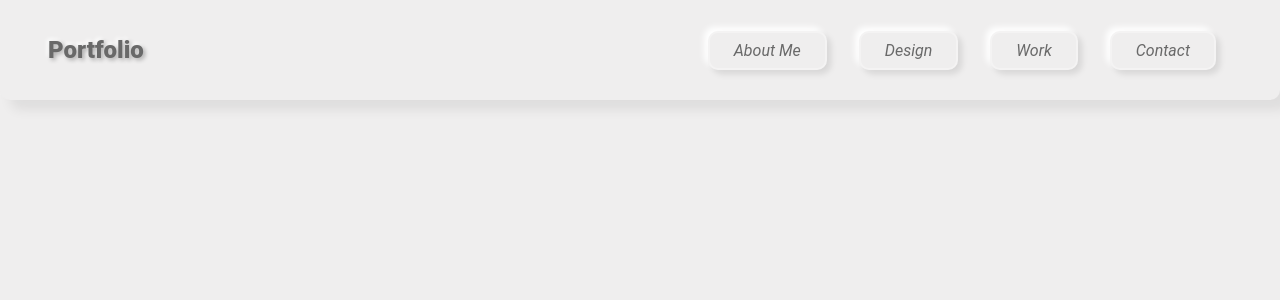
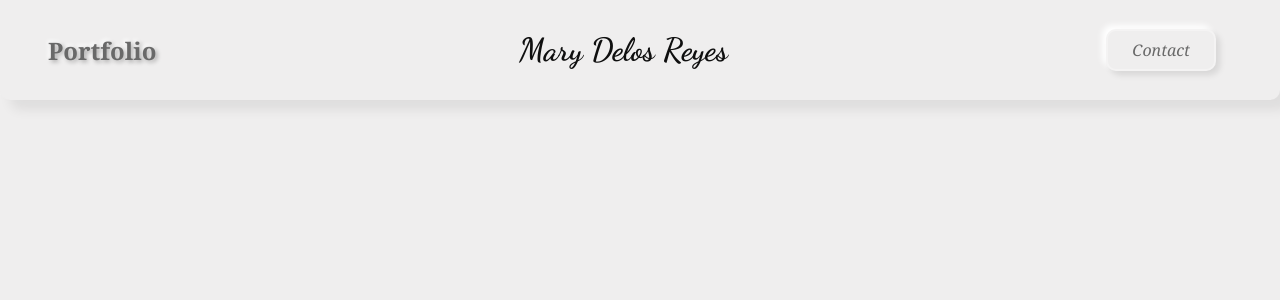
Before and after one commit to maryharebear/maryharebear, a React (Create React App) app: page / in a window 1280 px wide. Shown: the top 300 px of the page. Built offline with nearby package versions, Linux system fonts and the light colour scheme.

Commit message:
fix: navbar

```diff
--- a/package.json
+++ b/package.json
@@ -8,6 +8,7 @@
     "@testing-library/user-event": "^12.1.10",
     "react": "^17.0.1",
     "react-dom": "^17.0.1",
+    "react-router-dom": "^5.2.0",
     "react-scripts": "4.0.0",
     "web-vitals": "^0.2.4"
   },
--- a/src/App.jsx
+++ b/src/App.jsx
@@ -1,12 +1,21 @@
 import './App.css';
-
+import {Router, Route, Switch, Redirect} from 'react-router-dom';
+import { createHashHistory } from 'history';
 import Home from './pages/Home';
 
+
+const history = createHashHistory({
+  basename: '',
+  hashType: 'noslash',
+  getUserConfirmation: (message, callback) => callback(window.confirm(message)),
+});
 function App() {
   return (
-    <div className="App">
-        <Home />
-    </div>
+    <Router history={history}>
+      <Switch>
+        <Route exact path="/" component={Home}/>
+      </Switch>
+    </Router>
   );
 }
 
--- a/src/components/Navbar/Navbar.css
+++ b/src/components/Navbar/Navbar.css
@@ -1,3 +1,4 @@
+@import url('https://fonts.googleapis.com/css2?family=Dancing+Script:wght@700&display=swap');
 * {
   margin: 0;
   padding: 0;
@@ -22,7 +23,7 @@
 }
 .nav li.logo {
   margin-right: auto;
-    font-family: "Roboto", sans-serif;
+  font-family: Georgia, sans-serif;
   font-size: 1.5rem;
   color: dimgray;
   font-weight: 900;
@@ -34,7 +35,7 @@
   border: 2px solid rgba(255, 255, 255, 0.3);
   box-shadow: 4px 4px 6px 0 rgba(0, 0, 0, 0.1), -4px -4px 6px white;
   border-radius: 10px;
-    font-family: "Roboto", sans-serif;
+  font-family: Georgia, sans-serif;
   cursor: pointer;
   transition: color 0.2s ease-out, transform 0.2s ease-out;
   color: dimgray;
@@ -46,8 +47,38 @@
 .nav li:not(.logo):focus {
   outline: none;
   transform: scale(0.95);
-    box-shadow: 4px 4px 10px 0 rgba(0, 0, 0, 0.1), -4px -4px 10px white, 4px 4px 10px 0 rgba(0, 0, 0, 0.1) inset, -4px -4px 10px white inset;
+  box-shadow: 4px 4px 10px 0 rgba(0, 0, 0, 0.1), -4px -4px 10px white,
+    4px 4px 10px 0 rgba(0, 0, 0, 0.1) inset, -4px -4px 10px white inset;
 }
-  .nav li:not(.logo):hover, .nav li:not(.logo):focus {
-    color: orangered;
+.nav li:not(.logo):hover,
+.nav li:not(.logo):focus {
+  color: rgb(14, 13, 13);
 }
+.nav div.name {
+  margin-right: auto;
+  font-family: "Dancing Script", serif;
+  font-size: 2rem;
+  color: rgb(15, 15, 15);
+  font-weight: 900;
+}
+
+a {
+    text-decoration: none;
+  color:  dimgray;;
+} /* Globally */
+
+/* Each state */
+
+a:visited {
+  text-decoration: none;
+  color:  dimgray;;
+}
+a:focus,
+a:hover,
+a:active {
+  text-decoration: none;
+  color: rgb(22, 21, 21);
+}
+i{
+    font-style: Georgia, serif;
+}
--- a/src/components/Navbar/Navbar.jsx
+++ b/src/components/Navbar/Navbar.jsx
@@ -1,12 +1,17 @@
 import React from "react";
 import "./Navbar.css";
+import {Link} from "react-router-dom";
 
 function Navbar() {
   return (
     <nav className="Navbar">
       <ul class="nav">
-        <li class="logo">Portfolio</li>
-        <li tabindex="0">
+
+        <li class="logo">
+            <Link to="/" >Portfolio</Link></li>
+
+        <div class="name">Mary Delos Reyes</div>
+        {/* <li tabindex="0">
           <i data-feather="home">About Me</i>
         </li>
         <li tabindex="0">
@@ -14,7 +19,7 @@
         </li>
         <li tabindex="0">
           <i data-feather="list">Work</i>
-        </li>
+        </li> */}
         <li tabindex="0">
           <i data-feather="list">Contact</i>
         </li>
```
Also changed, not shown: 1 other file (tests, documents, lock files or other folders). Lines whose indentation alone changed are shown as unchanged.
